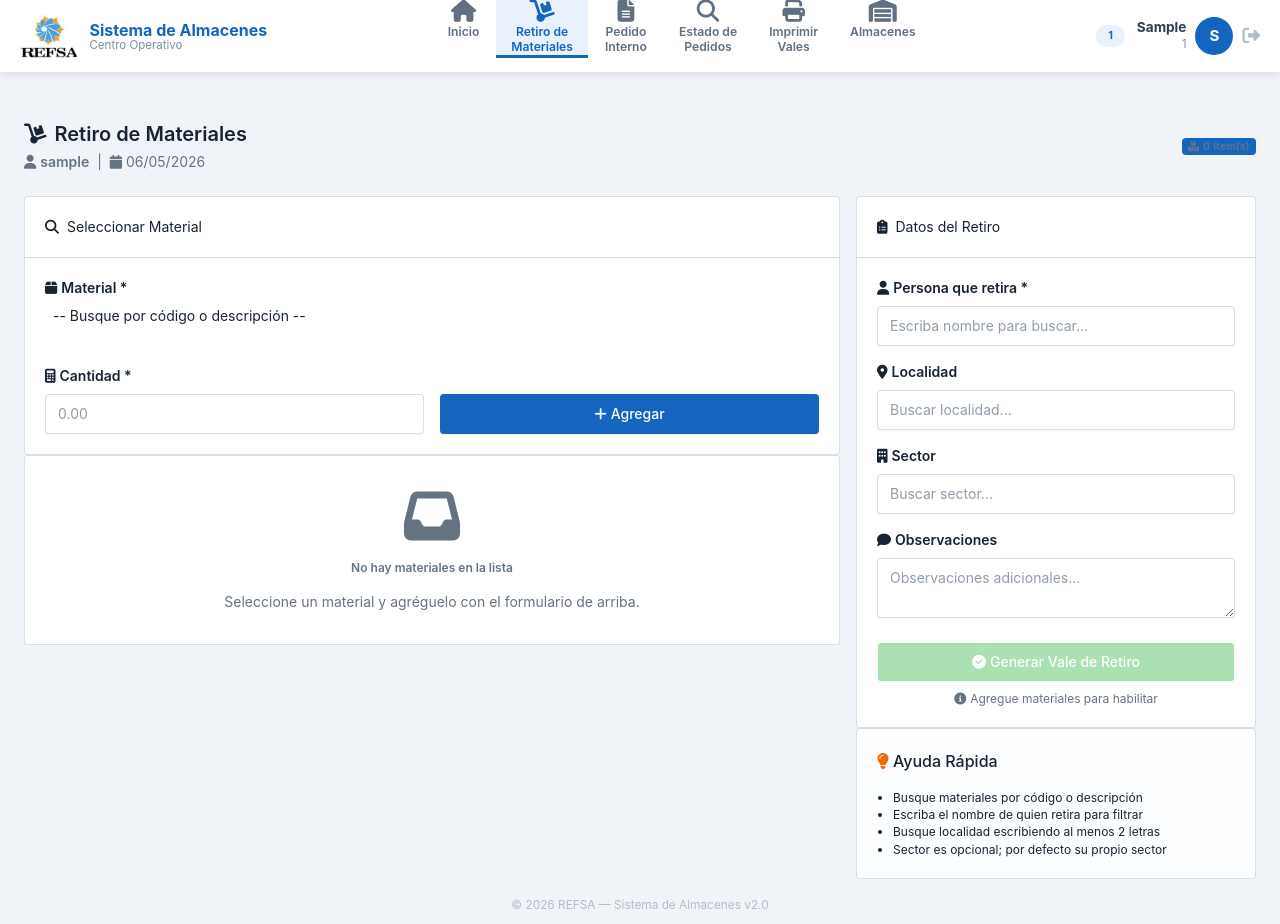
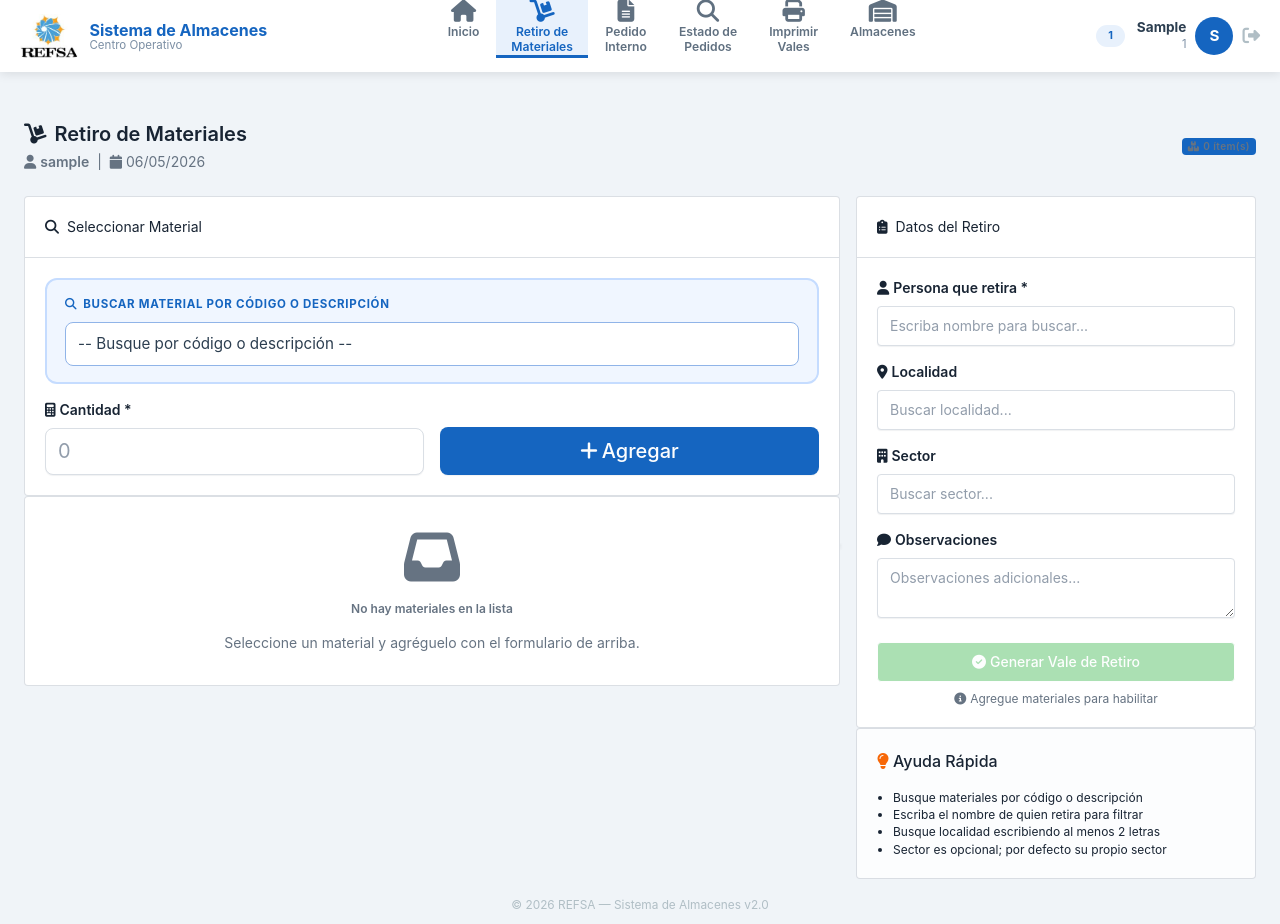
Before and after one commit to gouxgle/comprasrefsa, a Flask app: page /retiro_materiales in a window 1280 px wide. Run offline with Flask 3, Linux system fonts and the light colour scheme; the visitor is signed in with stand-in values (Sample User, id 1); data that the repository does not hold is empty; some libraries are stand-ins or nearby versions.

Commit message:
Retiro: buscador de material mejorado, cantidad entera, marca de agua REFSA

```diff
--- a/templates/retiro_materiales.html
+++ b/templates/retiro_materiales.html
@@ -4,6 +4,23 @@
 
 {% block extra_css %}
 <style>
+/* watermark */
+.page-watermark {
+    position: fixed;
+    inset: 0;
+    pointer-events: none;
+    z-index: 0;
+    display: flex;
+    align-items: center;
+    justify-content: center;
+}
+.page-watermark img {
+    width: min(420px, 55vw);
+    opacity: .045;
+    user-select: none;
+}
+
+/* typeahead */
 .typeahead-wrap { position: relative; }
 .typeahead-drop {
     position: absolute;
@@ -34,11 +51,63 @@
     color: #6c757d;
     text-align: center;
 }
+
+/* buscador de material */
+.material-search-box {
+    background: #f0f6ff;
+    border: 2px solid #c5dcff;
+    border-radius: 12px;
+    padding: 16px 18px;
+}
+.material-search-box .search-title {
+    font-size: .72rem;
+    font-weight: 700;
+    text-transform: uppercase;
+    letter-spacing: .06em;
+    color: #1565c0;
+    margin-bottom: 10px;
+    display: flex;
+    align-items: center;
+    gap: 6px;
+}
+.select2-container--bootstrap-5 .select2-selection {
+    border: 1.5px solid #90b4e8 !important;
+    border-radius: 8px !important;
+    min-height: 44px !important;
+    font-size: .95rem !important;
+    background: #fff !important;
+}
+.select2-container--bootstrap-5 .select2-selection--single .select2-selection__rendered {
+    line-height: 42px !important;
+    padding-left: 12px !important;
+    color: #2c3e50 !important;
+}
+.select2-container--bootstrap-5 .select2-search__field {
+    font-size: .9rem !important;
+}
+.stock-badge {
+    display: inline-flex;
+    align-items: center;
+    gap: 6px;
+    padding: 6px 14px;
+    border-radius: 20px;
+    font-size: .85rem;
+    font-weight: 600;
+    margin-top: 8px;
+}
+.stock-ok   { background:#d1fae5; color:#166534; }
+.stock-warn { background:#fef9c3; color:#854d0e; }
+.stock-none { background:#fee2e2; color:#991b1b; }
 </style>
 {% endblock %}
 
 {% block content %}
-<div class="row mt-3">
+<!-- marca de agua REFSA -->
+<div class="page-watermark">
+    <img src="{{ url_for('static', filename='Logo_REFSA.jpg') }}" alt="">
+</div>
+
+<div class="row mt-3" style="position:relative;z-index:1;">
     <div class="col-12">
         <div class="d-flex justify-content-between align-items-center mb-4">
             <div>
@@ -58,7 +127,7 @@
     </div>
 </div>
 
-<div class="row">
+<div class="row" style="position:relative;z-index:1;">
     <!-- Columna principal -->
     <div class="col-lg-8">
         <!-- Selector de material -->
@@ -69,34 +138,35 @@
             <div class="card-body">
                 <form method="POST" id="formAgregar">
                     <input type="hidden" name="accion" value="agregar">
-                    <div class="row g-3">
-                        <div class="col-12">
-                            <label class="form-label fw-semibold">
-                                <i class="fas fa-box me-1"></i>Material *
-                            </label>
+
+                    <!-- buscador destacado -->
+                    <div class="material-search-box mb-3">
+                        <div class="search-title">
+                            <i class="fas fa-search"></i>Buscar material por código o descripción
+                        </div>
                         <select name="material" id="material" class="form-select" required>
-                                <option value="">-- Busque por código o descripción --</option>
+                            <option value="">Escriba el código o nombre del material...</option>
                             {% for m in materiales %}
                             <option value="{{ m[0] }}|{{ m[1] }}"
                                     data-stock="{{ m[3] if m[3] else 0 }}">
-                                    {{ m[0] }}-{{ m[1] }} | {{ m[2] }}
+                                {{ m[0] }}-{{ m[1] }} · {{ m[2] }}
                             </option>
                             {% endfor %}
                         </select>
-                        </div>
-                        <div class="col-12">
                         <div id="stockInfo"></div>
                     </div>
+
+                    <div class="row g-3">
                         <div class="col-md-6">
                             <label class="form-label fw-semibold">
                                 <i class="fas fa-calculator me-1"></i>Cantidad *
                             </label>
                             <input type="number" name="cantidad" id="cantidad"
-                                   class="form-control" placeholder="0.00"
-                                   min="0.01" step="0.01" required>
+                                   class="form-control form-control-lg" placeholder="0"
+                                   min="1" step="1" required>
                         </div>
                         <div class="col-md-6 d-flex align-items-end">
-                            <button type="submit" class="btn btn-primary w-100">
+                            <button type="submit" class="btn btn-primary btn-lg w-100">
                                 <i class="fas fa-plus me-1"></i>Agregar
                             </button>
                         </div>
@@ -317,20 +387,19 @@ $(document).ready(function() {
     });
     $('#material').on('change', function() {
         var stock = $(this).find(':selected').data('stock');
-        if ($(this).val() && stock !== undefined) {
-            var ok   = stock > 0;
-            var bg   = ok ? 'bg-success' : 'bg-danger';
-            var icon = ok ? 'check-circle' : 'times-circle';
+        $('#cantidad').val('');
+        if (!$(this).val()) { $('#stockInfo').html(''); return; }
+        var cls, icon, txt;
+        if (stock > 0) {
+            cls = 'stock-ok'; icon = 'check-circle'; txt = 'Stock disponible: ' + stock + ' unidades';
+        } else {
+            cls = 'stock-none'; icon = 'exclamation-circle'; txt = 'Sin stock disponible';
+        }
         $('#stockInfo').html(
-                '<span class="badge ' + bg + ' px-3 py-2 mt-2" style="font-size:.85rem">' +
-                '<i class="fas fa-' + icon + ' me-2"></i>Stock actual: ' + stock +
-                '</span>'
+            '<div class="stock-badge ' + cls + '">' +
+            '<i class="fas fa-' + icon + '"></i>' + txt + '</div>'
         );
         $('#cantidad').focus();
-        } else {
-            $('#stockInfo').html('');
-        }
-        $('#cantidad').val('');
     });
 });
 
```
Lines whose indentation alone changed are shown as unchanged.
